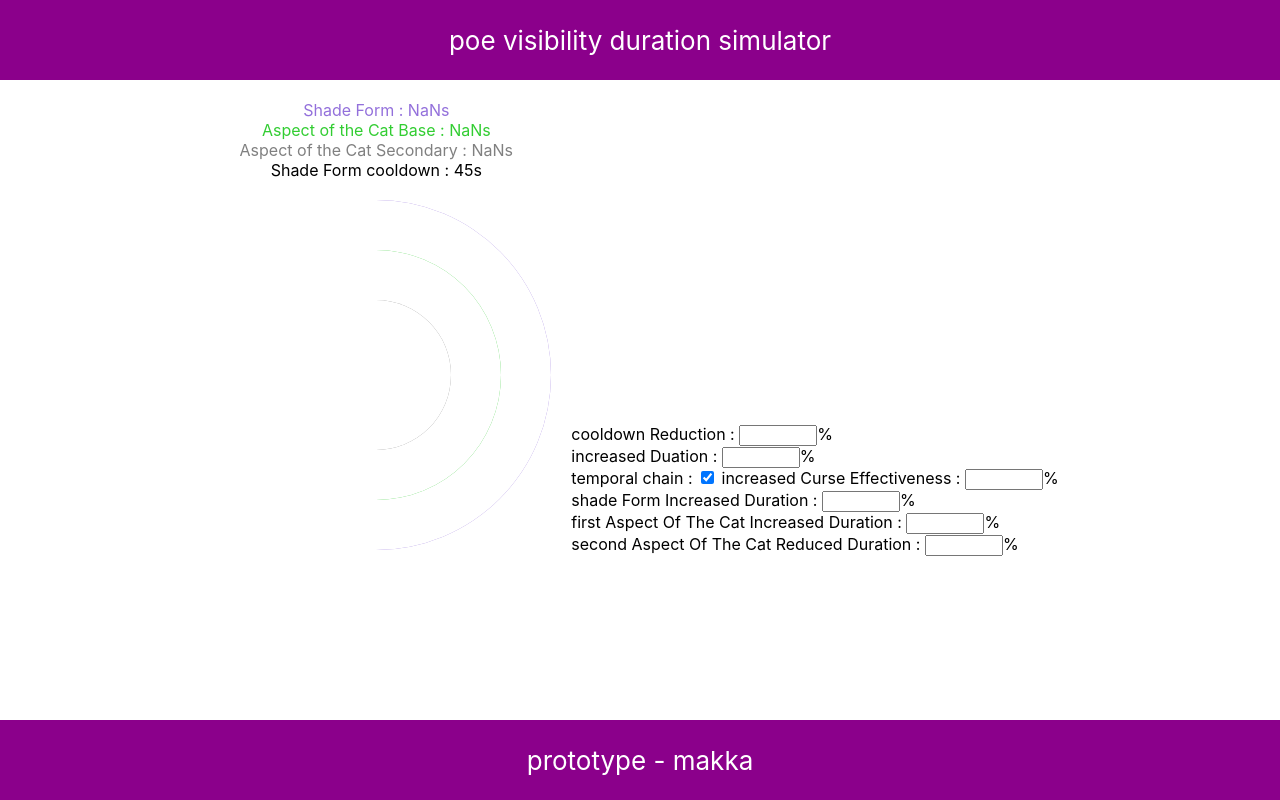
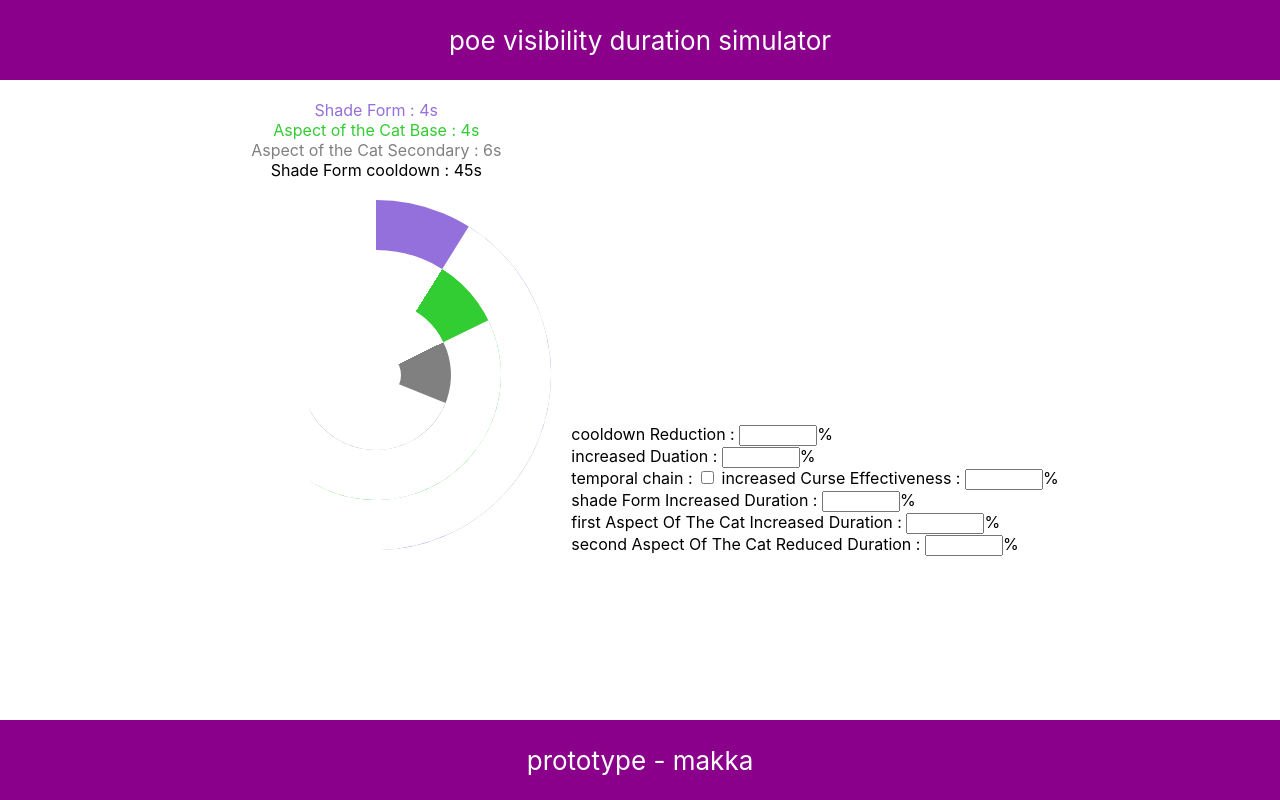
Before and after one commit to kjy9310/poeInvisibleSimulator, a React (Create React App) app: page / in a window 1280 px wide. Built offline with nearby package versions, Linux system fonts and the light colour scheme.

Commit message:
default fixed

```diff
--- a/src/main.js
+++ b/src/main.js
@@ -9,12 +9,13 @@
     shadeFormCooldown:45,
     increasedDuration:0,
     cooldownReduction:0,
-    curse:1,
+    curse:0,
     aspectCatDuration1:4,
     aspectCatDuration2:6,
     shadeFormIncreasedDuration:0,
     aspectCatIncreasedDuration1:0,
-    aspectCatIncreasedDuration2:0
+    aspectCatIncreasedDuration2:0,
+    increasedCurseEffectiveness:0
   })
   const {
     shadeFormDuration,
```
